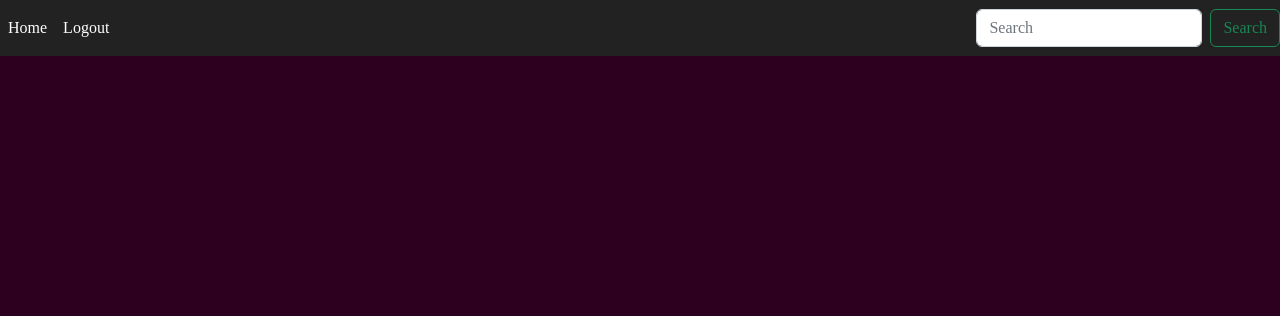
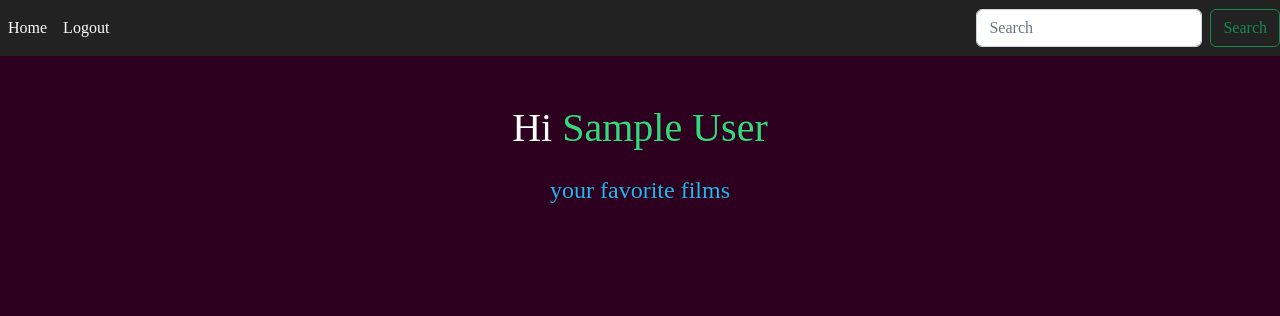
Before and after one commit to MPR235953/PKIMS-MovieHub, a Flask app: page / in a window 1280 px wide. Shown: the top 316 px of the page. Run offline with Flask 3, Linux system fonts and the light colour scheme; the visitor is signed in with stand-in values (Sample User, id 1); some libraries are stand-ins or nearby versions.

Commit message:
feat: prepared user home subsite

```diff
--- a/src/website/__init__.py
+++ b/src/website/__init__.py
@@ -47,6 +47,6 @@
         user = collection.find_one({'_id': ObjectId(user_id)})
         if not user:
             return None
-        return User(user['_id'])
+        return User(user["_id"], user["email"], user["firstName"], user["moviesId"])
 
     return app
--- a/src/website/static/styles/base.css
+++ b/src/website/static/styles/base.css
@@ -8,6 +8,7 @@
     --ubuntu-medium-gray: #333333;
     --ubuntu-dark-gray: #222222;
     --ubuntu-light-green: #33da7a;
+    --ubuntu-blue: #22b7eb;
     --white2115: #ffffff;
 }
 
--- a/src/website/static/styles/home.css
+++ b/src/website/static/styles/home.css
@@ -7,3 +7,41 @@
 #my-get-started h1{
     font-size: 120px;
 }
+
+.ls-title{
+    color: var(--ubuntu-light-green);
+}
+
+.ls-subtitle{
+    color: var(--ubuntu-blue);
+}
+
+.ls-movie-div{
+    text-align: center;
+}
+
+.ls-scroll-item{
+    background-color: var(--ubuntu-test-violet);
+    border-radius: 10px;
+    border: 2px solid var(--ubuntu-orange);
+}
+
+.ls-movie-poster img {
+    max-height: 100%;
+    max-width: 100%;
+    object-fit: contain;
+    border-radius: 10px;
+    transition: transform .2s;
+}
+
+.ls-movie-poster img:hover{
+    transform: scale(1.025);
+}
+
+.ls-btn{
+    background-color: var(--ubuntu-light-gray) !important;
+}
+
+.ls-btn:hover{
+    background-color: var(--ubuntu-orange) !important;
+}
--- a/src/website/templates/home.html
+++ b/src/website/templates/home.html
@@ -11,5 +11,57 @@
 {% endblock %}
 
 {% block content%}
+    <div class="row mt-5">
+        <div class="col-md-12 ls-movie-div">
 
+            <div class="row mb-3">
+                <div class="col-md-12 ls-title">
+                    <h1> <span style="color: var(--white2115);" > Hi </span> {{ user.name }} </h1>
+                </div>
+            </div>
+
+            <div class="row mb-4">
+                <div class="col-md-12 ls-subtitle">
+                    <h4> your favorite films </h4>
+                </div>
+            </div>
+
+            <div class="row mb-3">
+                <div class="col-md-12">
+
+                    <div class="row flex-nowrap overflow-auto">
+                        {% for movieId in user.movies_id %}
+                            <div class="col-4 mx-2 mb-5 p-3 ls-scroll-item">
+
+                                <div class="row">
+                                    <div class="col-md-12 mb-2 ls-movie-title">
+                                        <h5> title {{ movieId }} </h5>
+                                    </div>
+                                </div>
+
+                                <div class="row">
+                                    <div class="col-md-12 mb-3">
+                                        <div class="ls-movie-poster">
+                                            <a href="#">
+                                                <img src="https://m.media-amazon.com/images/M/MV5BZDEyN2NhMjgtMjdhNi00MmNlLWE5YTgtZGE4MzNjMTRlMGEwXkEyXkFqcGdeQXVyNDUyOTg3Njg@._V1_SX300.jpg"/>
+                                            </a>
+                                        </div>
+                                    </div>
+                                </div>
+
+                                <div class="row">
+                                    <div class="col-md-12">
+                                        <button type="button" class="btn ls-btn" onclick="">remove</button>
+                                    </div>
+                                </div>
+
+                            </div>
+                        {% endfor %}
+                    </div>
+
+                </div>
+            </div>
+
+        </div>
+    </div>
 {% endblock %}
--- a/src/website/templates/movie.html
+++ b/src/website/templates/movie.html
@@ -19,6 +19,7 @@
             <div class="col-12 col-md-12 pb-3">
                 <div id="movie" class="row">
                     <div class="col-12 col-md-12">
+
                         <div class="row">
                             <div class="col-12 col-md-12 pb-3">
                                 <div id="ls-movie-title" class="ls-title">
@@ -39,6 +40,7 @@
 
                             </div>
                         </div>
+
                     </div>
                 </div>
             </div>
```
Also changed, not shown: src/website/auth.py (+8 -3 lines), src/website/models.py (+9 -1 lines).
